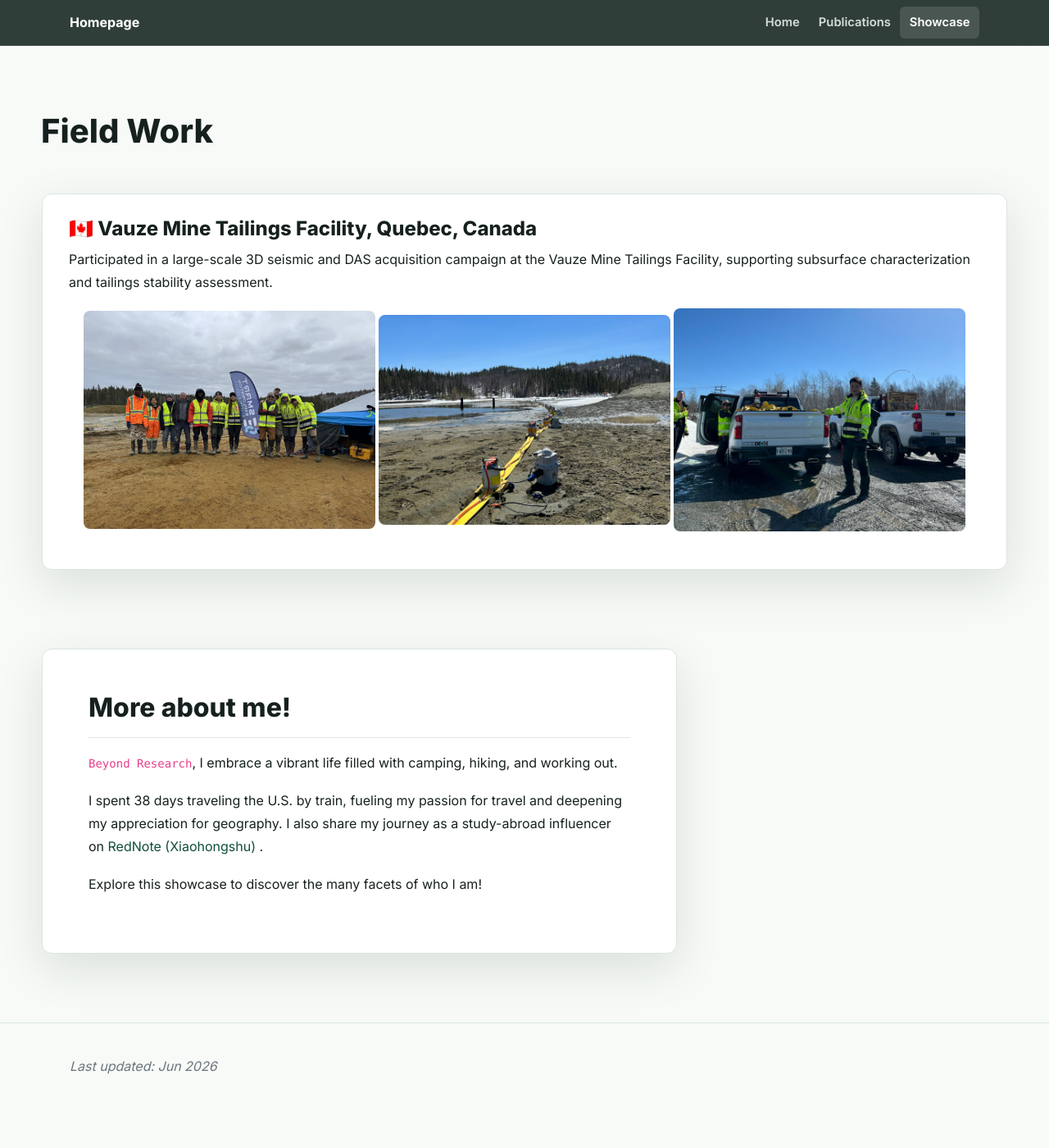
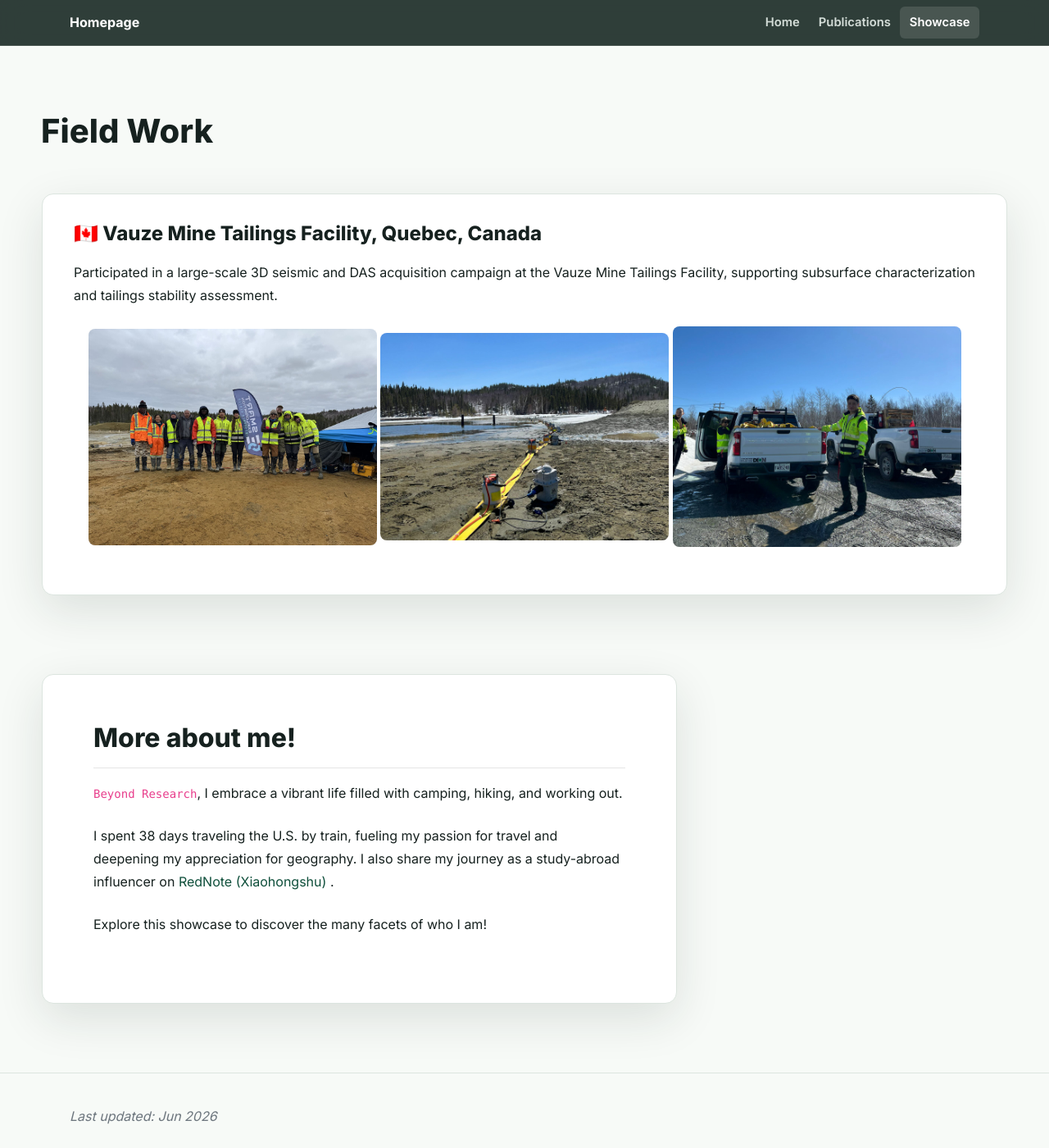
Before and after one commit to YangLiuqing-add/YangLiuqing-add.github.io, a Jekyll site: the page built from showcase.html, in a window 1280 px wide and 1400 px high. Shown: the whole window at 82% size. Built offline with Jekyll 4.4.1, drawn with Linux system fonts in a browser that asks for light colours; nearby versions of some CDN libraries; a style sheet for code colours, icons or effects is not loaded.

Commit message:
Update global.css

```diff
--- a/assets/css/global.css
+++ b/assets/css/global.css
@@ -417,13 +417,19 @@ div.lazy {
 }
 
 .showcase-card {
-    padding: 28px 32px;
-    border-radius: 12px !important;
+    padding: 34px 38px !important;
+    border-radius: 14px !important;
+    overflow: hidden;
+}
+
+.showcase-card h4 {
+    margin-top: 0;
+    margin-bottom: 18px;
 }
 
 .showcase-card p {
     line-height: 1.75;
-    margin-bottom: 18px;
+    margin-bottom: 24px;
 }
 
 .showcase-card img {
```
